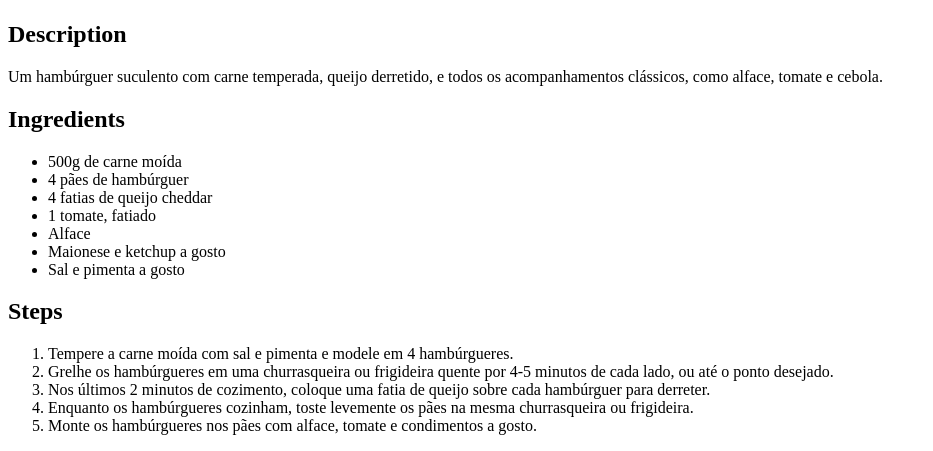
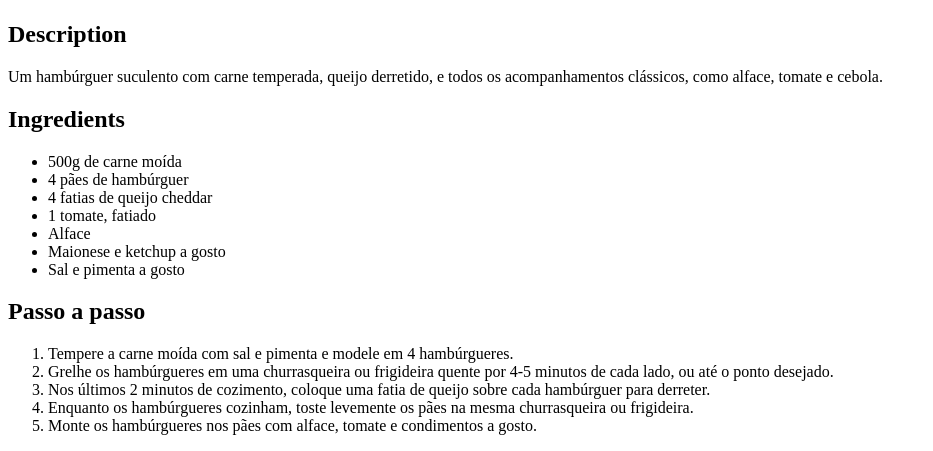
Before and after one commit to felipe-louzada/odin-recipes, a plain HTML site: page recipes/burger.html in a window 1280 px wide. Shown: the part 383-834 px from the top of the page, without its empty margins (0-933 px from the left). Drawn offline with Linux system fonts and the light colour scheme.

Commit message:
Update burger.html

```diff
--- a/recipes/burger.html
+++ b/recipes/burger.html
@@ -20,7 +20,7 @@
         <li>Maionese e ketchup a gosto</li>
         <li>Sal e pimenta a gosto</li>
     </ul>
-    <h2>Steps</h2>
+    <h2>Passo a passo</h2>
     <ol>
         <li>Tempere a carne moída com sal e pimenta e modele em 4 hambúrgueres.</li>
         <li>Grelhe os hambúrgueres em uma churrasqueira ou frigideira quente por 4-5 minutos de cada lado, ou até o ponto desejado.</li>
```
